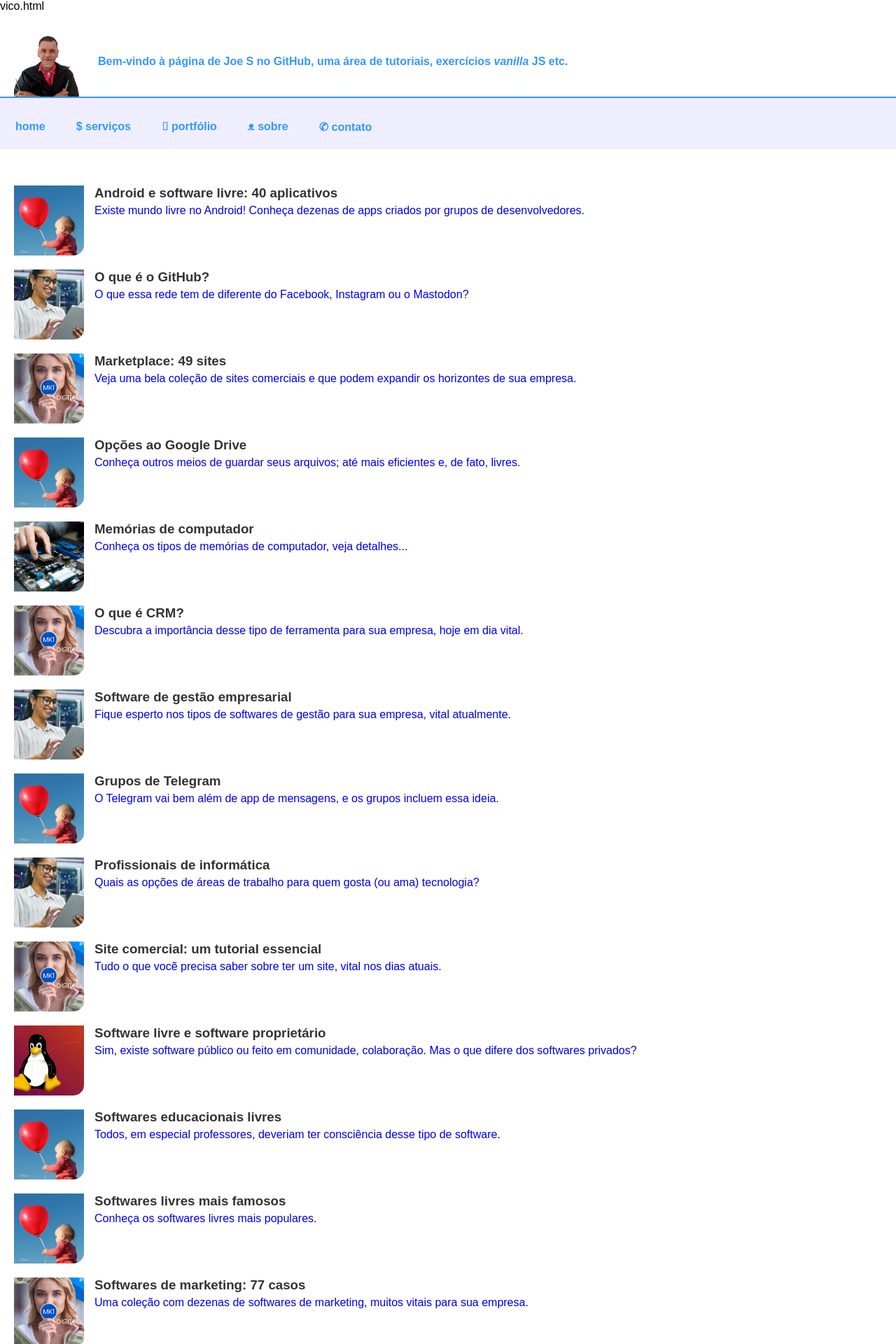
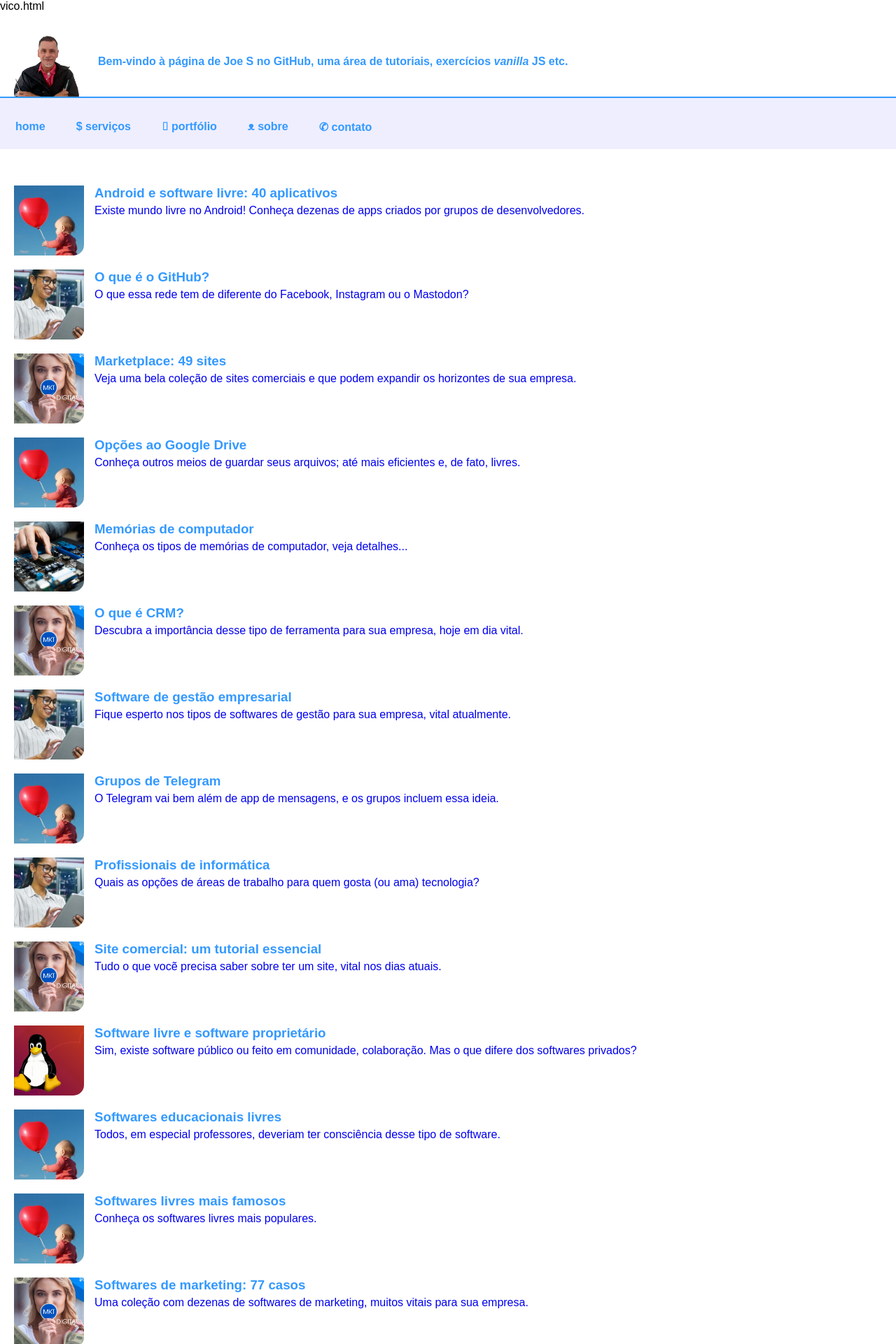
Before and after one commit to Joesynth/joesynth.github.io, a Jekyll site: the page built from index.html, in a window 1280 px wide. Shown: the top 1920 px of the page at 70% size. Built offline with Jekyll 4.4.1, drawn with Linux system fonts in a browser that asks for light colours.

Commit message:
Update style.css

```diff
--- a/css/style.css
+++ b/css/style.css
@@ -1,5 +1,6 @@
 :root {
-    --cor-azul: #3399ff;
+    --cor-escura: #3399ff;
+	--cor-clara: #eef;
 }
 
 * { box-sizing: border-box; margin: 0; padding: 0; }
@@ -10,24 +11,24 @@
 	display: flex;
 	padding: 20px;
 	align-items: center; gap: 20px;
-	border-bottom: 2px solid var(--cor-azul);
+	border-bottom: 2px solid var(--cor-escura);
 	padding-bottom: 0;
 	}
 
 .img-header { width: 100px; height: 100px; object-fit: cover; }
 
 #bemVindo {
-	color: var(--cor-azul);
+	color: var(--cor-escura);
 	font-weight: bold;
 	}
 
 footer {
 	text-align: center;
-	color: var(--cor-azul);
+	color: var(--cor-escura);
 }
 
 /* Navegação e Lógica do Hamburger */
-nav { background: #eef; padding: 10px; position: relative; margin-bottom: 2em;}
+nav { background: var(--cor-clara); padding: 10px; position: relative; margin-bottom: 2em;}
 .menu-checkbox { display: none; } /* Esconde o input */
 
 .menu-toggle {
@@ -36,9 +37,9 @@
     justify-content: center;
     width: 45px;
     height: 45px;
-    border: 2px solid var(--cor-azul);
+    border: 2px solid var(--cor-escura);
 	border-radius: 10px;
-    color: var(--cor-azul);
+    color: var(--cor-escura);
     font-size: 28px;
     cursor: pointer;
 }
@@ -60,7 +61,7 @@
 }
 
 .nav-links li a {
-    color: var(--cor-azul);
+    color: var(--cor-escura);
     padding: 12px;
     display: block;
     font-weight: bold;
@@ -73,7 +74,7 @@
 article { display: flex; gap: 15px; align-items: flex-start; }
 .art-img { width: 100px; object-fit: cover; flex-shrink: 0; border-bottom-right-radius: 15px;}
 
-.art-content h3 { color: #333; margin-bottom: 5px; }
+.art-content h3 { color: var(--cor-escura); margin-bottom: 5px; }
 
 footer { height: 50px; }
 
```
